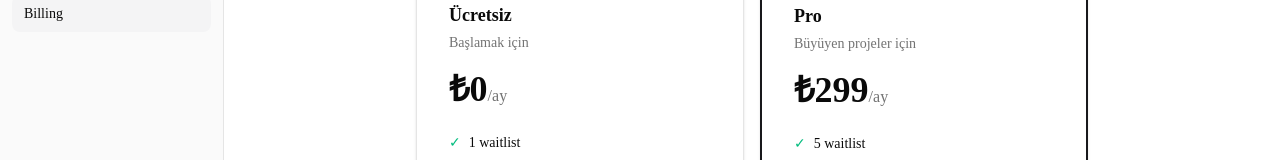
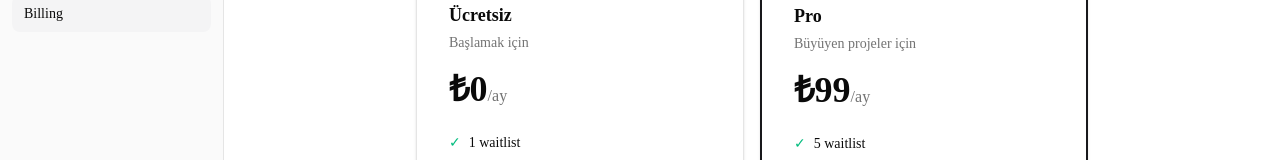
Before and after one commit to anlrcn59/waitlistpro, a Next.js app: page /settings/billing in a window 1280 px wide. Shown: the part 192-352 px from the top of the page. Built offline with nearby package versions, Linux system fonts and the light colour scheme; no server answers.

Commit message:
fix: update pro plan price to 99 TL

```diff
--- a/src/components/billing/pricing-table.tsx
+++ b/src/components/billing/pricing-table.tsx
@@ -57,7 +57,7 @@
 
         {/* Price */}
         <div className="mt-4">
-          <span className="text-4xl font-bold">₺299</span>
+          <span className="text-4xl font-bold">₺99</span>
           <span className="text-base font-normal text-muted-foreground">
             /ay
           </span>
```
